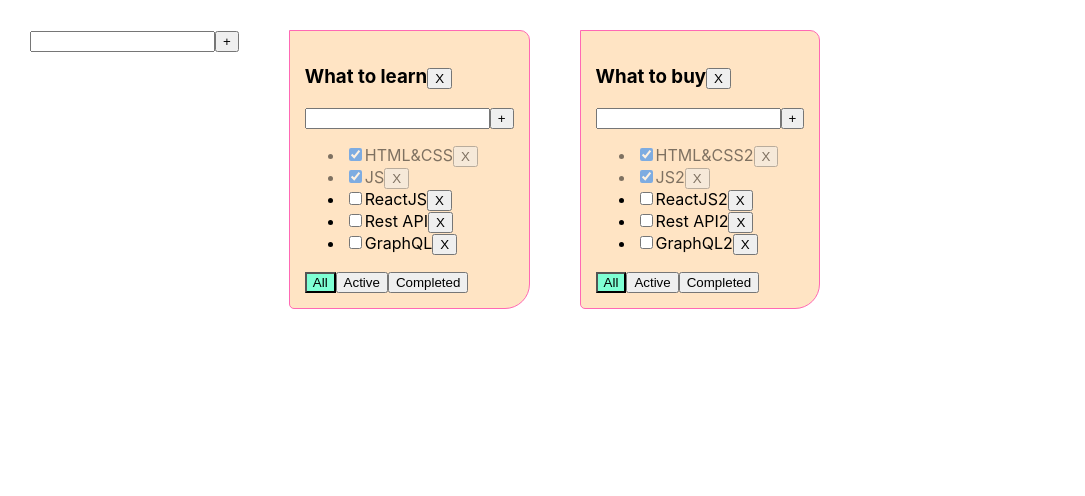
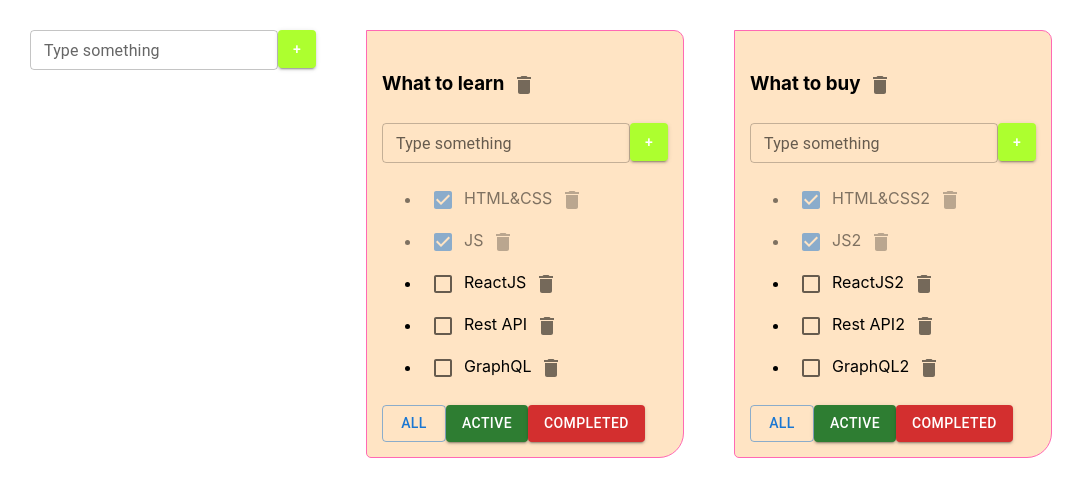
Before and after one commit to Rokkcoco/1-todolist, a React (Create React App) app: page / in a window 1280 px wide. Shown: the top 496 px of the page, without its empty margins (0-1085 px from the left). Built offline with nearby package versions, Linux system fonts and the light colour scheme.

Commit message:
Material UI added

```diff
--- a/package.json
+++ b/package.json
@@ -3,6 +3,10 @@
   "version": "0.1.0",
   "private": true,
   "dependencies": {
+    "@emotion/react": "^11.11.0",
+    "@emotion/styled": "^11.11.0",
+    "@mui/icons-material": "^5.11.16",
+    "@mui/material": "^5.13.4",
     "@testing-library/jest-dom": "^5.16.5",
     "@testing-library/react": "^13.4.0",
     "@testing-library/user-event": "^13.5.0",
--- a/src/AddItemForm.tsx
+++ b/src/AddItemForm.tsx
@@ -1,4 +1,6 @@
 import React, {ChangeEvent, FC, KeyboardEvent, useState} from 'react';
+import Button from "@mui/material/Button";
+import TextField from "@mui/material/TextField";
 
 type AddItemFormType = {
     callback: ( titleInput: string)=>void
@@ -26,14 +28,27 @@ export const AddItemForm:FC<AddItemFormType> = ({callback}) => {
         e.key === "Enter" && onClickButtonHandler()
     }
 
+    const buttonStyles={
+        maxWidth: '38px',
+        maxHeight: '38px',
+        minWidth: '38px',
+        minHeight: '38px',
+        backgroundColor:'greenyellow'
+    }
+//!! превращаем строку в false, а второй раз превращаем в true
     return (
         <div>
-            <input value={titleInput}
-                   onChange={inputOnChangeHandler}
-                   onKeyPress={inputOnKeyHandler}
-                   className={error ? "error" : ""}/>
-            {error && <div className={"error-message"}>{error}</div>}
-            <button onClick={onClickButtonHandler}>+</button>
+            <TextField
+                error={!!error}
+                value={titleInput}
+                id="outlined-basic"
+                label={error ? "Title is required" : "Type something"}
+                variant="outlined"
+                size="small"
+                onChange={inputOnChangeHandler}
+                onKeyPress={inputOnKeyHandler}
+                />
+            <Button style={buttonStyles} variant="contained" onClick={onClickButtonHandler}>+</Button>
         </div>
     );
 };
--- a/src/TodoList.tsx
+++ b/src/TodoList.tsx
@@ -2,6 +2,10 @@ import React, {ChangeEvent, FC, MouseEvent} from 'react';
 import {FilterValuesType} from "./App";
 import {AddItemForm} from "./AddItemForm";
 import {EditableSpan} from "./EditableSpan";
+import Button from "@mui/material/Button";
+import IconButton from '@mui/material/IconButton';
+import DeleteIcon from '@mui/icons-material/Delete';
+import Checkbox from "@mui/material/Checkbox";
 
 type TodoListPropsType = {
     todolistID: string
@@ -42,9 +46,11 @@ const TodoList: FC<TodoListPropsType> = ({updateTodolist, updateTask, removeTodo
         }
         return (
             <li key={task.id} className={task.isDone ? "is-done" : ""}>
-                <input type="checkbox" checked={task.isDone} onChange={onChangeInputHandler}/>
+                <Checkbox checked={task.isDone} onChange={onChangeInputHandler} />
                 <EditableSpan title={task.title} callback={(updateTitle)=>updateTaskHandler(task.id, updateTitle)}/>
-                <button onClick={removeTaskHandler}>X</button>
+                <IconButton onClick={removeTaskHandler} aria-label="delete">
+                    <DeleteIcon />
+                </IconButton>
             </li>
         )
     })
@@ -64,16 +70,18 @@ const TodoList: FC<TodoListPropsType> = ({updateTodolist, updateTask, removeTodo
         <div className="todoList">
             <h3>
                 <EditableSpan title={title} callback={(updateTitle)=>updateTodolistHandler(updateTitle)}/>
-                <button onClick={removeTodolistHandler}>X</button>
+                <IconButton onClick={removeTodolistHandler} aria-label="delete">
+                    <DeleteIcon />
+                </IconButton>
             </h3>
             <AddItemForm callback={addTaskHandler}/>
             <ul>
                 {tasksJSX}
             </ul>
             <div>
-                <button className={filter === "all" ? "active-filter" : ""} onClick={setFilterAll}>All</button>
-                <button className={filter === "active" ? "active-filter" : ""} onClick={setFilterActive}>Active</button>
-                <button className={filter === "completed" ? "active-filter" : ""} onClick={setFilterCompleted}>Completed</button>
+                <Button variant={filter === "all" ? "outlined" : "contained"} color="primary" onClick={setFilterAll}>All</Button>
+                <Button variant={filter === "active" ? "outlined" : "contained"} color="success" onClick={setFilterActive}>Active</Button>
+                <Button variant={filter === "completed" ? "outlined" : "contained"} color="error" onClick={setFilterCompleted}>Completed</Button>
             </div>
         </div>
     )
```
Also changed, not shown: 1 other file (tests, documents, lock files or other folders).
